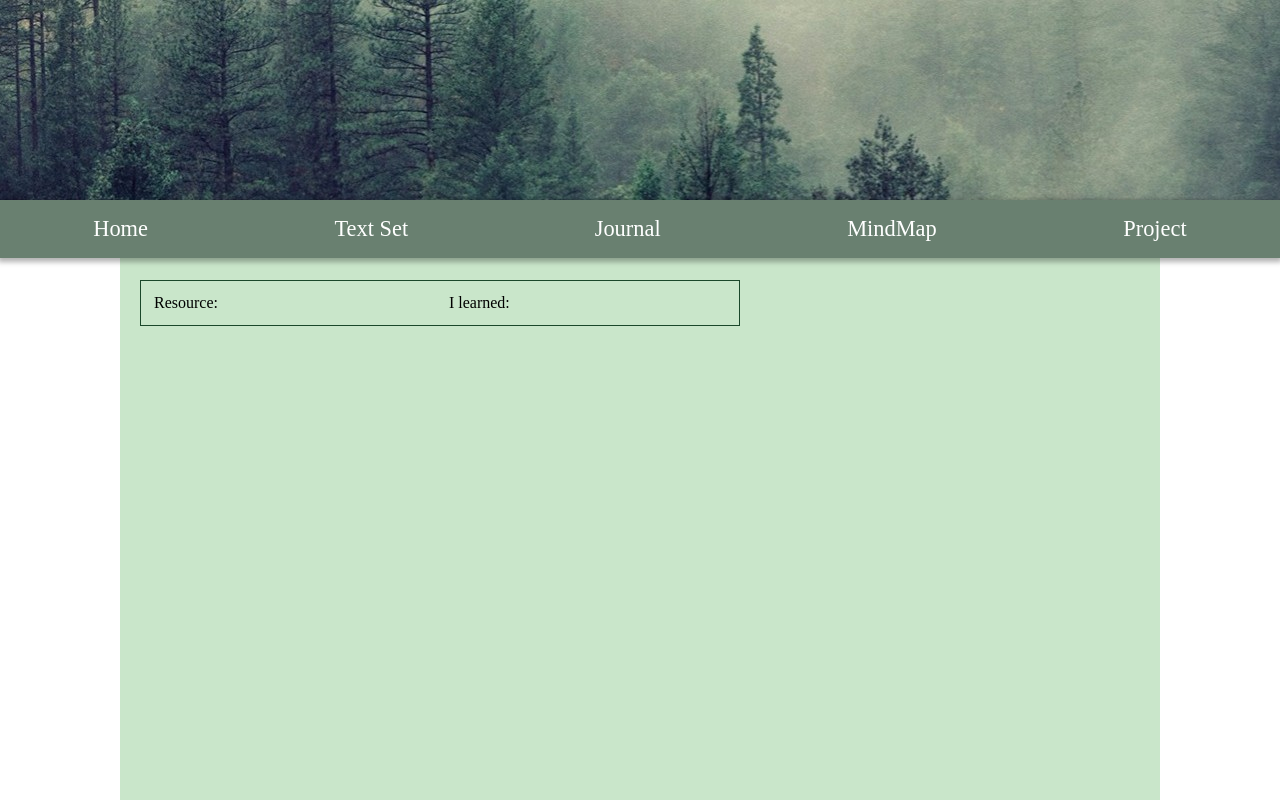
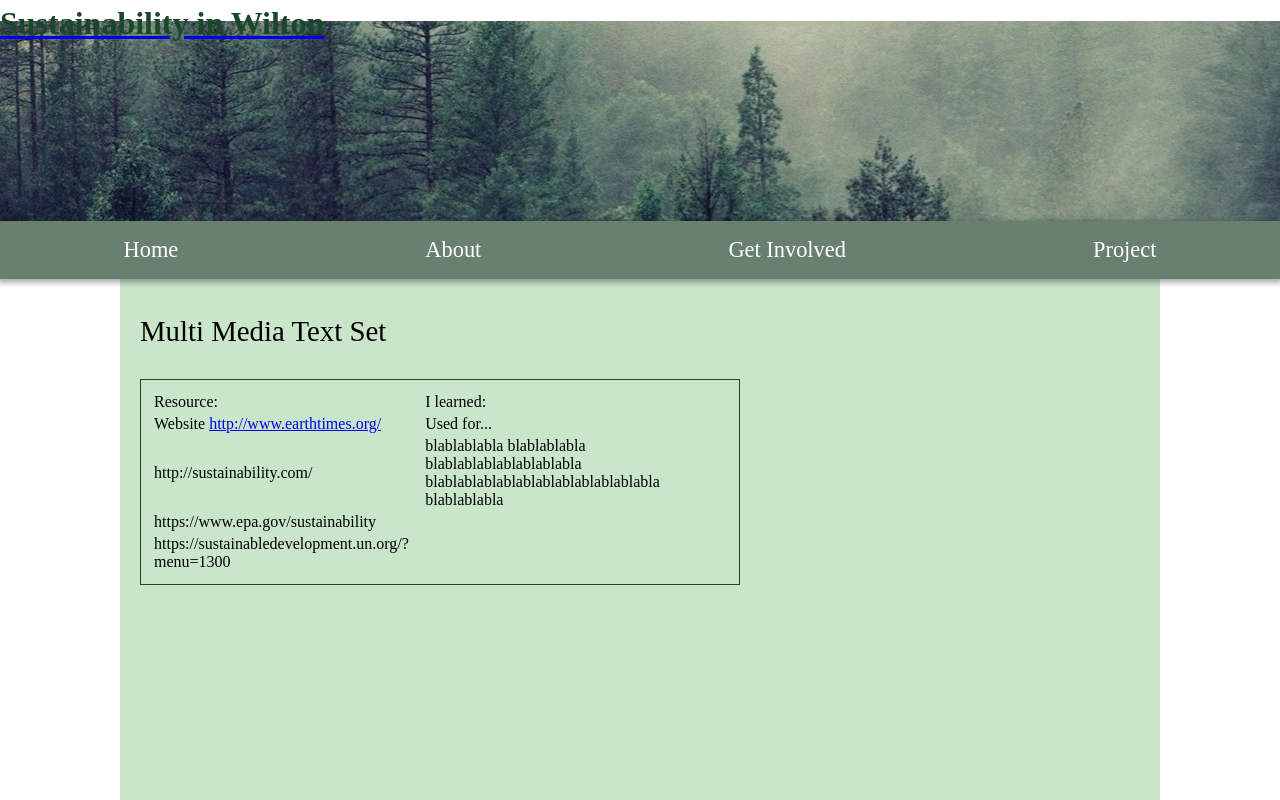
Before and after one commit to emzarts/APES-Passion-Project, a plain HTML site: page multiMediaText.html in a window 1280 px wide. Shown: the top 800 px of the page. Drawn offline with nearby package versions, Linux system fonts and the light colour scheme.

Commit message:
Update multiMediaText.html

```diff
--- a/multiMediaText.html
+++ b/multiMediaText.html
@@ -3,19 +3,19 @@
 <head>
 <meta name="viewport" content="width=device-width, initial-scale=1.0">
 <title>Emily Zimmerman Multi Media Text Sets</title>
+<link href="https://fonts.googleapis.com/css?family=Roboto|Roboto+Slab" rel="stylesheet">
 <link rel="stylesheet" href="style.css" type="text/css">
 <script src="https://ajax.googleapis.com/ajax/libs/jquery/3.2.1/jquery.min.js"></script>
 <script type="text/javascript" src="header.js"></script>
 </head>
 <body>
     <div class="header">
-
+        <a href="index.html"><h1>Sustainability in Wilton</h1></a>
     </div>
     <nav id="nav">
     <a href="index.html">Home</a>
-    <a href="multiMediaText.html">Text Set</a>
-    <a href="journal.html">Journal</a>
-    <a href="mindmap.html">MindMap</a>
+    <a href="about.html">About</a>
+    <a href="help.html">Get Involved</a>
     <div class="dropdown">
         <a href="#">Project</a>
         <div class="drop-content">
@@ -26,12 +26,29 @@
     </div>
     </nav>
 <div class="page">
+    <h3>Multi Media Text Set</h3>
+    <br>
 	<table>
 		<tr>
-			<td>Resource:  </td>
+			<td>Resource: </td>
 			<td>I learned:</td>
 		</tr>
-
+		<tr>
+            <td>Website <a href="http://www.earthtimes.org/" target="_blank">http://www.earthtimes.org/</a></td>
+            <td>Used for...</td>
+        </tr>
+        <tr>
+            <td>http://sustainability.com/</td>
+            <td>blablablabla blablablabla blablablablablablablabla blablablablablablablablablablablabla blablablabla</td>
+        </tr>
+        <tr>
+            <td>https://www.epa.gov/sustainability</td>
+            <td></td>
+        </tr>
+        <tr>
+            <td>https://sustainabledevelopment.un.org/?menu=1300</td>
+            <td></td>
+        </tr>
 	</table>
 </div>
 </body>
```
